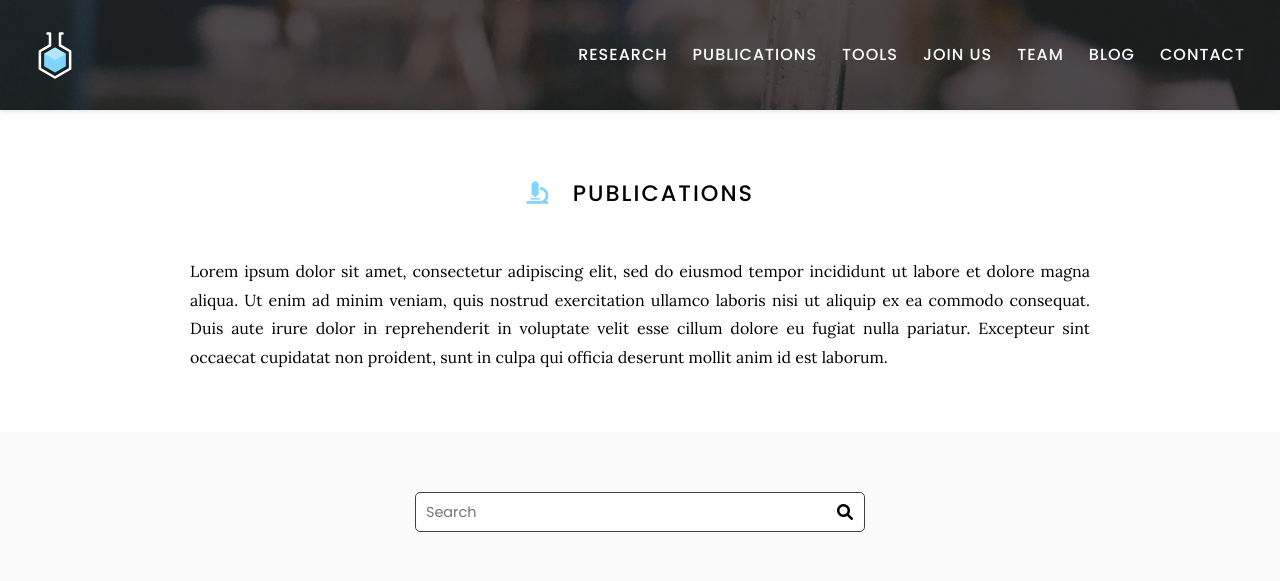
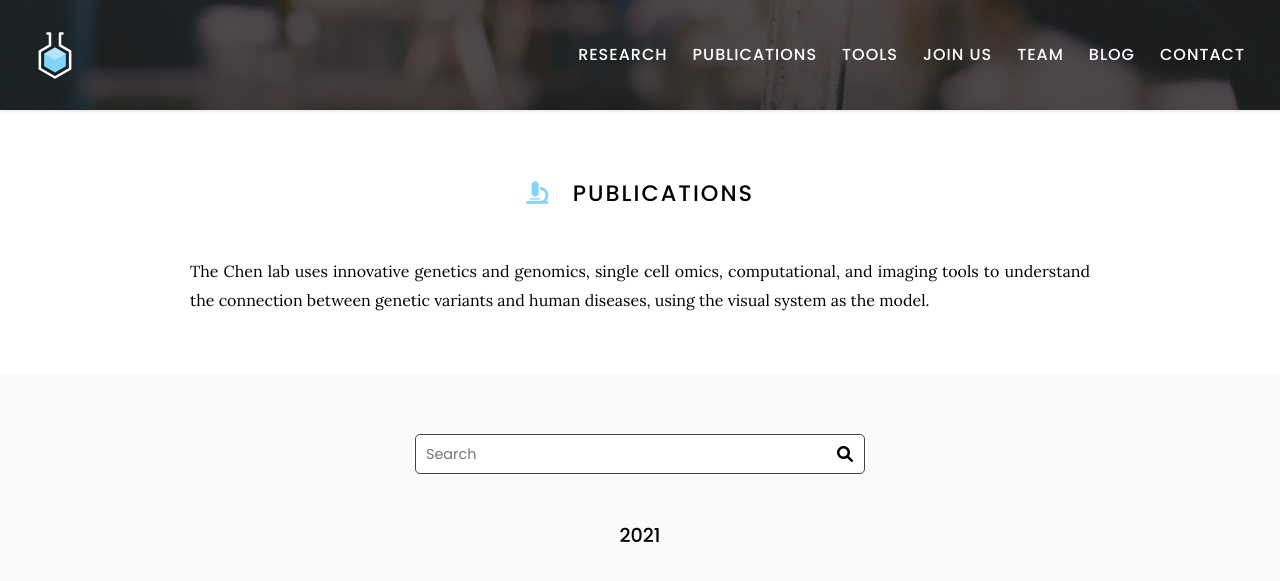
Before and after one commit to wmeng1018/Chen-lab-website, a Jekyll site: the page built from publication/index.md, in a window 1280 px wide and 900 px high, cut to the strip 0-584 px from the top of the window. Shown: the top 581 px of the strip. Built offline with Jekyll 4.4.1, drawn with Linux system fonts in a browser that asks for light colours.

Commit message:
Update index.md

```diff
--- a/publication/index.md
+++ b/publication/index.md
@@ -7,10 +7,7 @@ nav:
 
 # <i class="fas fa-microscope"></i>Publications
 
-Lorem ipsum dolor sit amet, consectetur adipiscing elit, sed do eiusmod tempor incididunt ut labore et dolore magna aliqua.
-Ut enim ad minim veniam, quis nostrud exercitation ullamco laboris nisi ut aliquip ex ea commodo consequat.
-Duis aute irure dolor in reprehenderit in voluptate velit esse cillum dolore eu fugiat nulla pariatur.
-Excepteur sint occaecat cupidatat non proident, sunt in culpa qui officia deserunt mollit anim id est laborum.
+The Chen lab uses innovative genetics and genomics, single cell omics, computational, and imaging tools to understand the connection between genetic variants and human diseases, using the visual system as the model.
 
 {% include section.html %}
 
```
